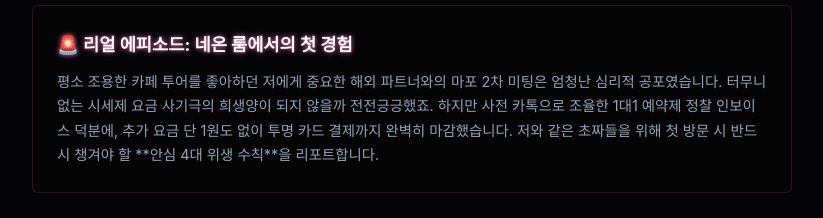
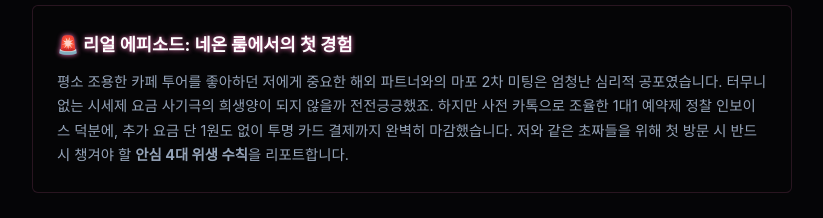
Before and after one commit to dydrkrtks7-cmd/bp-t2-fx-torihiki, a plain HTML site: page index.html in a window 1280 px wide. Shown: the part 434-652 px from the top of the page, without its empty margins (228-1051 px from the left). Drawn offline with Linux system fonts and the light colour scheme.

Commit message:
deploy: garbage-free snapshot 2026-07-26T15:53:41.869Z

```diff
--- a/index.html
+++ b/index.html
@@ -113,7 +113,7 @@
 
     <div class="n-case">
       <h4>🚨 리얼 에피소드: 네온 룸에서의 첫 경험</h4>
-      <p>평소 조용한 카페 투어를 좋아하던 저에게 중요한 해외 파트너와의 마포 2차 미팅은 엄청난 심리적 공포였습니다. 터무니없는 시세제 요금 사기극의 희생양이 되지 않을까 전전긍긍했죠. 하지만 사전 카톡으로 조율한 1대1 예약제 정찰 인보이스 덕분에, 추가 요금 단 1원도 없이 투명 카드 결제까지 완벽히 마감했습니다. 저와 같은 초짜들을 위해 첫 방문 시 반드시 챙겨야 할 **안심 4대 위생 수칙**을 리포트합니다.</p>
+      <p>평소 조용한 카페 투어를 좋아하던 저에게 중요한 해외 파트너와의 마포 2차 미팅은 엄청난 심리적 공포였습니다. 터무니없는 시세제 요금 사기극의 희생양이 되지 않을까 전전긍긍했죠. 하지만 사전 카톡으로 조율한 1대1 예약제 정찰 인보이스 덕분에, 추가 요금 단 1원도 없이 투명 카드 결제까지 완벽히 마감했습니다. 저와 같은 초짜들을 위해 첫 방문 시 반드시 챙겨야 할 <strong>안심 4대 위생 수칙</strong>을 리포트합니다.</p>
     </div>
 
     <div class="n-case" style="border-color: var(--neon-cyan);">
```
